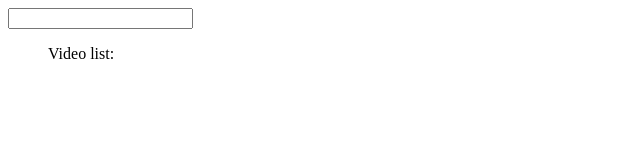
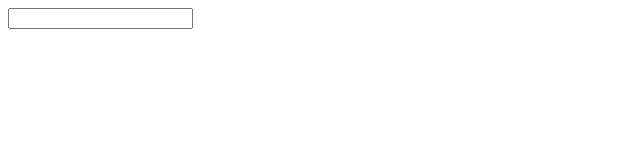
Before and after one commit to dime999/Simple-YouTube-in-Vue.js, a Vue app in the folder video-browser/: page / in a window 1280 px wide. Shown: the top 160 px of the page, without its empty margins (0-640 px from the left). Built offline with nearby package versions, Linux system fonts and the light colour scheme.

Commit message:
Getting names of yt videos

```diff
--- a/video-browser/src/components/VideoList.vue
+++ b/video-browser/src/components/VideoList.vue
@@ -1,13 +1,21 @@
 <template>
 <ul>
-    Video list:
+   <VideoListItem v-for="video in videos" v-bind:key="video.id" v-bind:video="video">
+   </VideoListItem>
 </ul>
 </template>
 
 <script>
+import VideoListItem from './VideoListItem.vue';
 export default{
     name: 'VideoList',
-    props: ['videos']
+    props: {
+        videos: Array
+    },
+    components:{
+        VideoListItem
+    }
+
 }
 </script>
 
--- /dev/null
+++ b/video-browser/src/components/VideoListItem.vue
@@ -0,0 +1,13 @@
+<template>
+<li>
+    {{ video.snippet.title }}
+</li>
+</template>
+
+<script>
+export default{
+    name:'VideoListItem',
+    props: ['video']
+
+};
+</script>
```
